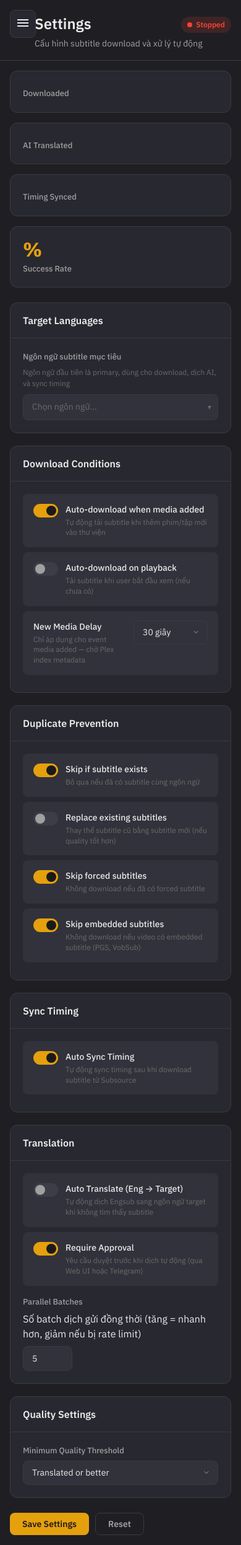
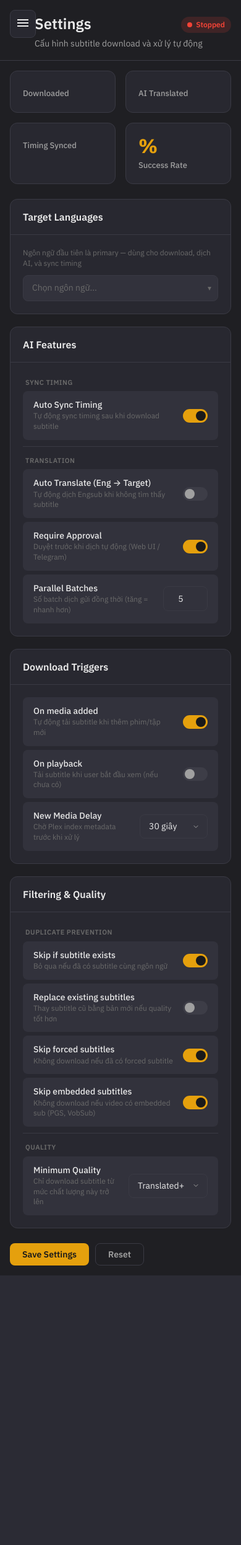
Before and after one commit to leolionart/plex-sub-downloader, a Python web app: template app/templates/settings.html in a window 390 px wide. Shown: the whole page at 62% size. After the commit the page ends 2058 px from the top, so only its background shows below. Run offline with Jinja, Linux system fonts and the light colour scheme; the template is opened without the code that fills it, so the values that code supplies are empty.

Commit message:
style: redesign settings page with unified layout and 2-col grid
- Consolidate 6 cards into 4: Target Languages, AI Features,
  Download Triggers, Filtering & Quality
- Unified setting-row pattern: info left, control right for all
  types (toggles, selects, number inputs)
- 2-column CSS grid on desktop (≥960px), 1-column on mobile
- Add section labels within cards for sub-grouping
- Mobile: stats grid 2-col, tighter setting-row gaps

```diff
--- a/app/templates/settings.html
+++ b/app/templates/settings.html
@@ -7,8 +7,114 @@
 
 {% block extra_styles %}
 <style>
+    /* ── Settings Grid: 2-col desktop, 1-col mobile ── */
+    .settings-grid {
+        display: grid;
+        grid-template-columns: repeat(2, 1fr);
+        gap: 20px;
+        margin-bottom: 24px;
+    }
+
+    @media (max-width: 960px) {
+        .settings-grid {
+            grid-template-columns: 1fr;
+        }
+    }
+
+    .settings-grid .card {
+        margin-bottom: 0;
+    }
+
+    /* Mobile: stats 2-col, setting-row tighter */
+    @media (max-width: 768px) {
+        .stats-grid {
+            grid-template-columns: repeat(2, 1fr) !important;
+        }
+
+        .setting-row {
+            gap: 12px;
+        }
+
+        .setting-select {
+            min-width: 110px !important;
+        }
+    }
+
+    /* ── Unified Setting Row ── */
+    .setting-row {
+        display: flex;
+        align-items: center;
+        justify-content: space-between;
+        gap: 16px;
+        padding: 12px 16px;
+        background: var(--bg-input);
+        border-radius: var(--radius-md);
+        margin-bottom: 6px;
+        border: 1px solid transparent;
+        transition: border-color var(--transition-fast);
+    }
+
+    .setting-row:last-child {
+        margin-bottom: 0;
+    }
+
+    .setting-row:hover {
+        border-color: var(--border-subtle);
+    }
+
+    label.setting-row {
+        cursor: pointer;
+    }
+
+    .setting-info {
+        flex: 1;
+        min-width: 0;
+    }
+
+    .setting-title {
+        font-size: 14px;
+        font-weight: 500;
+        color: var(--text-primary);
+        line-height: 1.3;
+    }
+
+    .setting-desc {
+        font-size: 12px;
+        color: var(--text-muted);
+        line-height: 1.4;
+        margin-top: 1px;
+    }
+
+    /* Control variants: constrained widths for selects & inputs */
+    .setting-select {
+        width: auto !important;
+        min-width: 130px;
+        flex-shrink: 0;
+    }
+
+    .setting-number {
+        width: 72px !important;
+        text-align: center;
+        flex-shrink: 0;
+    }
+
+    /* ── Section Labels inside cards ── */
+    .setting-section-label {
+        font-size: 11px;
+        font-weight: 600;
+        color: var(--text-muted);
+        text-transform: uppercase;
+        letter-spacing: 0.5px;
+        padding: 4px 4px 6px;
+    }
+
+    .setting-section-label:not(:first-child) {
+        margin-top: 10px;
+        padding-top: 14px;
+        border-top: 1px solid var(--border-subtle);
+    }
+
     /* ── Multi-select Searchable Component ── */
-    /* Override card overflow so dropdown can overlay */
     .card:has(.multi-select) {
         overflow: visible;
     }
@@ -60,7 +166,6 @@
         transform: rotate(180deg);
     }
 
-    /* Selected tags */
     .lang-tag {
         display: inline-flex;
         align-items: center;
@@ -101,7 +206,6 @@
         opacity: 0.8;
     }
 
-    /* Dropdown */
     .multi-select-dropdown {
         display: none;
         position: absolute;
@@ -248,15 +352,15 @@
 </div>
 
 <form id="settings-form">
-    <!-- Language Settings -->
-    <div class="card" style="margin-bottom: 20px;">
+    <div class="settings-grid">
+
+        <!-- ① Target Languages -->
+        <div class="card">
             <div class="card-header">
                 <h2>Target Languages</h2>
             </div>
             <div class="card-body">
-            <div class="form-group" style="margin-bottom: 0;">
-                <label>Ngôn ngữ subtitle mục tiêu</label>
-                <div class="form-hint" style="margin-bottom: 8px;">Ngôn ngữ đầu tiên là primary, dùng cho download, dịch AI, và sync timing</div>
+                <div class="setting-desc" style="margin-bottom: 10px;">Ngôn ngữ đầu tiên là primary — dùng cho download, dịch AI, và sync timing</div>
                 <div class="multi-select" id="language-select">
                     <div class="multi-select-trigger" id="language-trigger">
                         <span class="placeholder">Chọn ngôn ngữ...</span>
@@ -271,42 +375,95 @@
                 </div>
             </div>
         </div>
+
+        <!-- ② AI Features (Sync + Translation) -->
+        <div class="card">
+            <div class="card-header">
+                <h2>AI Features</h2>
+            </div>
+            <div class="card-body">
+                <div class="setting-section-label">Sync Timing</div>
+
+                <label class="setting-row" for="auto_sync_timing">
+                    <div class="setting-info">
+                        <div class="setting-title">Auto Sync Timing</div>
+                        <div class="setting-desc">Tự động sync timing sau khi download subtitle</div>
+                    </div>
+                    <div class="toggle-switch">
+                        <input type="checkbox" id="auto_sync_timing" name="auto_sync_timing" checked>
+                        <span class="toggle-slider"></span>
+                    </div>
+                </label>
+
+                <div class="setting-section-label">Translation</div>
+
+                <label class="setting-row" for="translation_enabled">
+                    <div class="setting-info">
+                        <div class="setting-title">Auto Translate (Eng → Target)</div>
+                        <div class="setting-desc">Tự động dịch Engsub khi không tìm thấy subtitle</div>
+                    </div>
+                    <div class="toggle-switch">
+                        <input type="checkbox" id="translation_enabled" name="translation_enabled">
+                        <span class="toggle-slider"></span>
+                    </div>
+                </label>
+
+                <label class="setting-row" for="translation_requires_approval">
+                    <div class="setting-info">
+                        <div class="setting-title">Require Approval</div>
+                        <div class="setting-desc">Duyệt trước khi dịch tự động (Web UI / Telegram)</div>
+                    </div>
+                    <div class="toggle-switch">
+                        <input type="checkbox" id="translation_requires_approval" name="translation_requires_approval" checked>
+                        <span class="toggle-slider"></span>
+                    </div>
+                </label>
+
+                <div class="setting-row">
+                    <div class="setting-info">
+                        <div class="setting-title">Parallel Batches</div>
+                        <div class="setting-desc">Số batch dịch gửi đồng thời (tăng = nhanh hơn)</div>
+                    </div>
+                    <input type="number" id="translation_batch_concurrency" name="translation_batch_concurrency"
+                           class="form-input setting-number" min="1" max="20" value="5">
+                </div>
+            </div>
         </div>
 
-    <!-- Download Conditions -->
-    <div class="card" style="margin-bottom: 20px;">
+        <!-- ③ Download Triggers -->
+        <div class="card">
             <div class="card-header">
-            <h2>Download Conditions</h2>
+                <h2>Download Triggers</h2>
             </div>
             <div class="card-body">
-            <label class="toggle-group" for="auto_download_on_add">
+                <label class="setting-row" for="auto_download_on_add">
+                    <div class="setting-info">
+                        <div class="setting-title">On media added</div>
+                        <div class="setting-desc">Tự động tải subtitle khi thêm phim/tập mới</div>
+                    </div>
                     <div class="toggle-switch">
                         <input type="checkbox" id="auto_download_on_add" name="auto_download_on_add" checked>
                         <span class="toggle-slider"></span>
                     </div>
-                <div class="toggle-label">
-                    <div class="toggle-title">Auto-download when media added</div>
-                    <div class="toggle-desc">Tự động tải subtitle khi thêm phim/tập mới vào thư viện</div>
-                </div>
                 </label>
 
-            <label class="toggle-group" for="auto_download_on_play">
+                <label class="setting-row" for="auto_download_on_play">
+                    <div class="setting-info">
+                        <div class="setting-title">On playback</div>
+                        <div class="setting-desc">Tải subtitle khi user bắt đầu xem (nếu chưa có)</div>
+                    </div>
                     <div class="toggle-switch">
                         <input type="checkbox" id="auto_download_on_play" name="auto_download_on_play">
                         <span class="toggle-slider"></span>
                     </div>
-                <div class="toggle-label">
-                    <div class="toggle-title">Auto-download on playback</div>
-                    <div class="toggle-desc">Tải subtitle khi user bắt đầu xem (nếu chưa có)</div>
-                </div>
                 </label>
 
-            <label class="toggle-group" style="cursor:default;">
-                <div class="toggle-label">
-                    <div class="toggle-title">New Media Delay</div>
-                    <div class="toggle-desc">Chỉ áp dụng cho event media added — chờ Plex index metadata</div>
+                <div class="setting-row">
+                    <div class="setting-info">
+                        <div class="setting-title">New Media Delay</div>
+                        <div class="setting-desc">Chờ Plex index metadata trước khi xử lý</div>
                     </div>
-                <select id="new_media_delay_seconds" name="new_media_delay_seconds" class="form-select" style="width:auto; min-width:120px; flex-shrink:0;">
+                    <select id="new_media_delay_seconds" name="new_media_delay_seconds" class="form-select setting-select">
                         <option value="0">Tắt</option>
                         <option value="10">10 giây</option>
                         <option value="30" selected>30 giây</option>
@@ -314,133 +471,78 @@
                         <option value="120">2 phút</option>
                         <option value="300">5 phút</option>
                     </select>
-            </label>
+                </div>
             </div>
         </div>
 
-    <!-- Duplicate Prevention -->
-    <div class="card" style="margin-bottom: 20px;">
+        <!-- ④ Filtering & Quality -->
+        <div class="card">
             <div class="card-header">
-            <h2>Duplicate Prevention</h2>
+                <h2>Filtering & Quality</h2>
             </div>
             <div class="card-body">
-            <label class="toggle-group" for="skip_if_has_subtitle">
+                <div class="setting-section-label">Duplicate Prevention</div>
+
+                <label class="setting-row" for="skip_if_has_subtitle">
+                    <div class="setting-info">
+                        <div class="setting-title">Skip if subtitle exists</div>
+                        <div class="setting-desc">Bỏ qua nếu đã có subtitle cùng ngôn ngữ</div>
+                    </div>
                     <div class="toggle-switch">
                         <input type="checkbox" id="skip_if_has_subtitle" name="skip_if_has_subtitle" checked>
                         <span class="toggle-slider"></span>
                     </div>
-                <div class="toggle-label">
-                    <div class="toggle-title">Skip if subtitle exists</div>
-                    <div class="toggle-desc">Bỏ qua nếu đã có subtitle cùng ngôn ngữ</div>
-                </div>
                 </label>
 
-            <label class="toggle-group" for="replace_existing">
+                <label class="setting-row" for="replace_existing">
+                    <div class="setting-info">
+                        <div class="setting-title">Replace existing subtitles</div>
+                        <div class="setting-desc">Thay subtitle cũ bằng bản mới nếu quality tốt hơn</div>
+                    </div>
                     <div class="toggle-switch">
                         <input type="checkbox" id="replace_existing" name="replace_existing">
                         <span class="toggle-slider"></span>
                     </div>
-                <div class="toggle-label">
-                    <div class="toggle-title">Replace existing subtitles</div>
-                    <div class="toggle-desc">Thay thế subtitle cũ bằng subtitle mới (nếu quality tốt hơn)</div>
-                </div>
                 </label>
 
-            <label class="toggle-group" for="skip_forced_subtitles">
+                <label class="setting-row" for="skip_forced_subtitles">
+                    <div class="setting-info">
+                        <div class="setting-title">Skip forced subtitles</div>
+                        <div class="setting-desc">Không download nếu đã có forced subtitle</div>
+                    </div>
                     <div class="toggle-switch">
                         <input type="checkbox" id="skip_forced_subtitles" name="skip_forced_subtitles" checked>
                         <span class="toggle-slider"></span>
                     </div>
-                <div class="toggle-label">
-                    <div class="toggle-title">Skip forced subtitles</div>
-                    <div class="toggle-desc">Không download nếu đã có forced subtitle</div>
-                </div>
                 </label>
 
-            <label class="toggle-group" for="skip_if_embedded">
+                <label class="setting-row" for="skip_if_embedded">
+                    <div class="setting-info">
+                        <div class="setting-title">Skip embedded subtitles</div>
+                        <div class="setting-desc">Không download nếu video có embedded sub (PGS, VobSub)</div>
+                    </div>
                     <div class="toggle-switch">
                         <input type="checkbox" id="skip_if_embedded" name="skip_if_embedded" checked>
                         <span class="toggle-slider"></span>
                     </div>
-                <div class="toggle-label">
-                    <div class="toggle-title">Skip embedded subtitles</div>
-                    <div class="toggle-desc">Không download nếu video có embedded subtitle (PGS, VobSub)</div>
-                </div>
-            </label>
-        </div>
-    </div>
-
-    <!-- AI Sync Timing -->
-    <div class="card" style="margin-bottom: 20px;">
-        <div class="card-header">
-            <h2>Sync Timing</h2>
-        </div>
-        <div class="card-body">
-            <label class="toggle-group" for="auto_sync_timing">
-                <div class="toggle-switch">
-                    <input type="checkbox" id="auto_sync_timing" name="auto_sync_timing" checked>
-                    <span class="toggle-slider"></span>
-                </div>
-                <div class="toggle-label">
-                    <div class="toggle-title">Auto Sync Timing</div>
-                    <div class="toggle-desc">Tự động sync timing sau khi download subtitle từ Subsource</div>
-                </div>
-            </label>
-        </div>
-    </div>
-
-    <!-- AI Translation -->
-    <div class="card" style="margin-bottom: 20px;">
-        <div class="card-header">
-            <h2>Translation</h2>
-        </div>
-        <div class="card-body">
-            <label class="toggle-group" for="translation_enabled">
-                <div class="toggle-switch">
-                    <input type="checkbox" id="translation_enabled" name="translation_enabled">
-                    <span class="toggle-slider"></span>
-                </div>
-                <div class="toggle-label">
-                    <div class="toggle-title">Auto Translate (Eng → Target)</div>
-                    <div class="toggle-desc">Tự động dịch Engsub sang ngôn ngữ target khi không tìm thấy subtitle</div>
-                </div>
                 </label>
 
-            <label class="toggle-group" for="translation_requires_approval">
-                <div class="toggle-switch">
-                    <input type="checkbox" id="translation_requires_approval" name="translation_requires_approval" checked>
-                    <span class="toggle-slider"></span>
+                <div class="setting-section-label">Quality</div>
+
+                <div class="setting-row">
+                    <div class="setting-info">
+                        <div class="setting-title">Minimum Quality</div>
+                        <div class="setting-desc">Chỉ download subtitle từ mức chất lượng này trở lên</div>
                     </div>
-                <div class="toggle-label">
-                    <div class="toggle-title">Require Approval</div>
-                    <div class="toggle-desc">Yêu cầu duyệt trước khi dịch tự động (qua Web UI hoặc Telegram)</div>
-                </div>
-            </label>
-
-            <div class="form-group" style="margin-top: 16px; margin-bottom: 0;">
-                <label for="translation_batch_concurrency">Parallel Batches</label>
-                <div class="toggle-desc" style="margin-bottom: 8px;">Số batch dịch gửi đồng thời (tăng = nhanh hơn, giảm nếu bị rate limit)</div>
-                <input type="number" id="translation_batch_concurrency" name="translation_batch_concurrency"
-                       class="form-input" min="1" max="20" value="5" style="width: 80px;">
+                    <select id="min_quality_threshold" name="min_quality_threshold" class="form-select setting-select">
+                        <option value="any">Any quality</option>
+                        <option value="translated" selected>Translated+</option>
+                        <option value="retail">Retail only</option>
+                    </select>
                 </div>
             </div>
         </div>
 
-    <!-- Quality Settings -->
-    <div class="card" style="margin-bottom: 24px;">
-        <div class="card-header">
-            <h2>Quality Settings</h2>
-        </div>
-        <div class="card-body">
-            <div class="form-group" style="margin-bottom: 0;">
-                <label for="min_quality_threshold">Minimum Quality Threshold</label>
-                <select id="min_quality_threshold" name="min_quality_threshold" class="form-select">
-                    <option value="any">Any quality</option>
-                    <option value="translated" selected>Translated or better</option>
-                    <option value="retail">Retail only</option>
-                </select>
-            </div>
-        </div>
     </div>
 
     <!-- Actions -->
@@ -489,7 +591,6 @@
     }
 
     function updateTrigger() {
-        // Clear existing tags
         triggerEl.querySelectorAll('.lang-tag').forEach(t => t.remove());
         const placeholder = triggerEl.querySelector('.placeholder');
         const chevron = triggerEl.querySelector('.chevron');
@@ -498,7 +599,6 @@
             placeholder.style.display = '';
         } else {
             placeholder.style.display = 'none';
-            // Insert tags before chevron
             selectedLanguages.forEach((code, i) => {
                 const tag = document.createElement('span');
                 tag.className = 'lang-tag' + (i === 0 ? ' primary' : '');
@@ -545,7 +645,6 @@
     }
 
     triggerEl.addEventListener('click', (e) => {
-        // Don't toggle if clicking a tag remove button
         if (e.target.closest('.tag-remove')) return;
         e.preventDefault();
         if (selectEl.classList.contains('open')) {
@@ -562,7 +661,6 @@
         if (!selectEl.contains(e.target)) closeDropdown();
     });
 
-    // Init tags
     updateTrigger();
 
     // ── Load/Save Settings ────────────────────────────────
@@ -572,7 +670,6 @@
             const data = await response.json();
             const settings = data.subtitle_settings;
 
-            // Languages: restore from saved list
             if (settings.languages && settings.languages.length > 0) {
                 selectedLanguages = settings.languages;
             } else if (data.default_language) {
```
Lines whose indentation alone changed are shown as unchanged.
